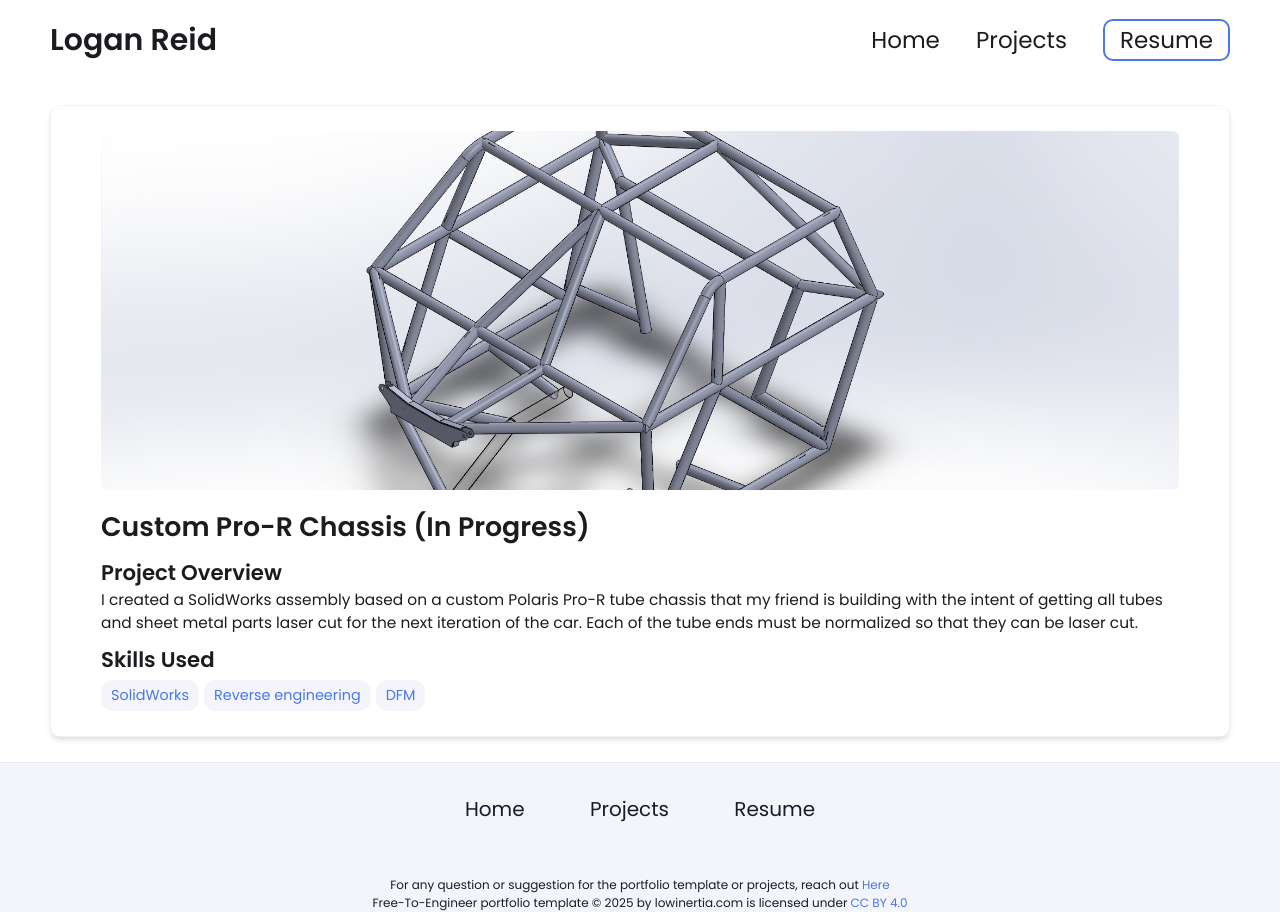
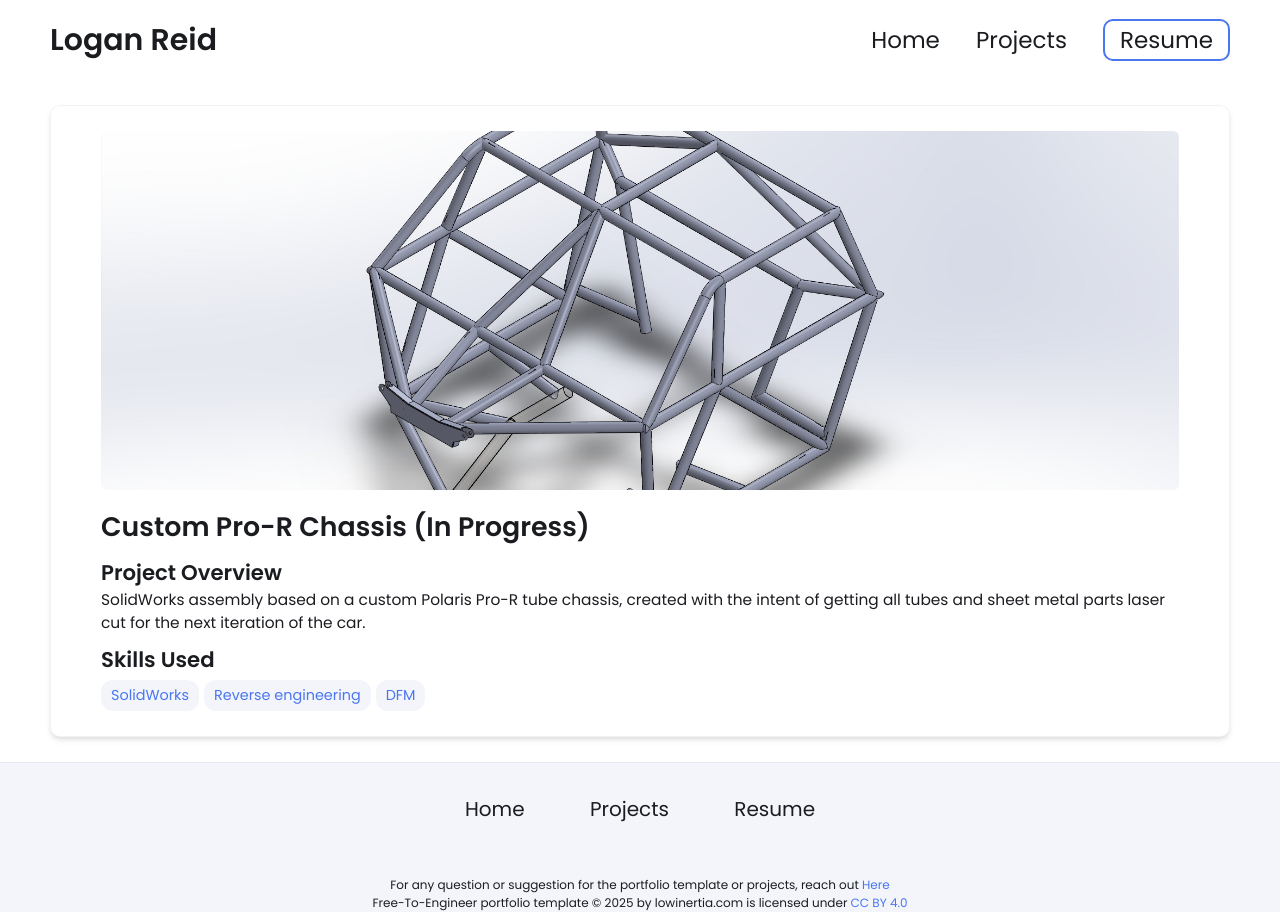
Before and after one commit to loganpreid/loganpreid.github.io, a Jekyll site: the page built from _projects/Custom Pro-R Tube Chassis/index.md, in a window 1280 px wide. Built offline with Jekyll 4.4.1, drawn with Linux system fonts in a browser that asks for light colours.

Commit message:
Update index.md

```diff
--- a/_projects/Custom Pro-R Tube Chassis/index.md
+++ b/_projects/Custom Pro-R Tube Chassis/index.md
@@ -2,9 +2,7 @@
 layout: post
 title: "Custom Pro-R Chassis (In Progress)"
 description: |
-  I created a SolidWorks assembly based on a custom Polaris Pro-R tube chassis that my friend is building with the intent
-  of getting all tubes and sheet metal parts laser cut for the next iteration of the car. Each of the tube ends must be normalized
-  so that they can be laser cut.
+  SolidWorks assembly based on a custom Polaris Pro-R tube chassis, created with the intent of getting all tubes and sheet metal parts laser      cut for the next iteration of the car.
 skills:
 - SolidWorks
 - Reverse engineering
```
